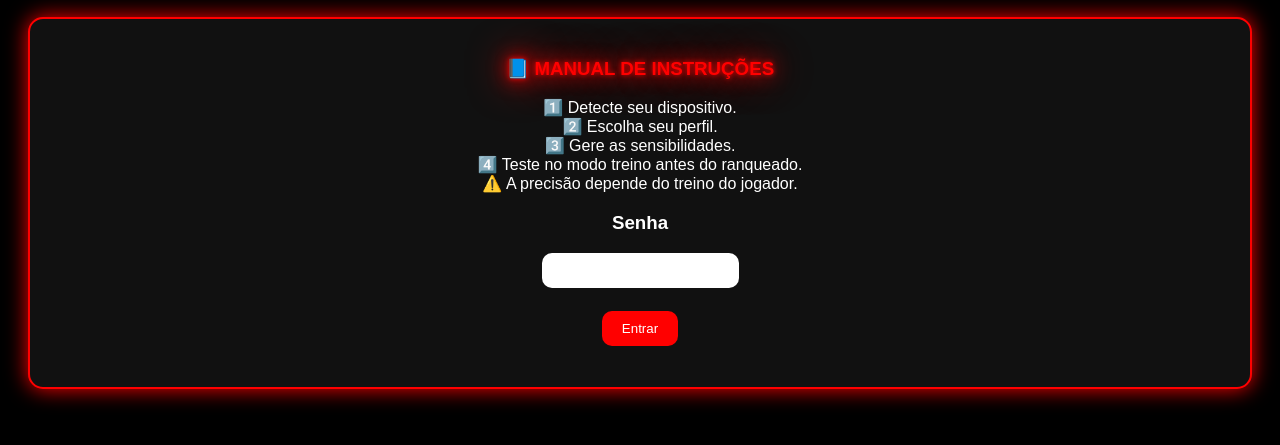
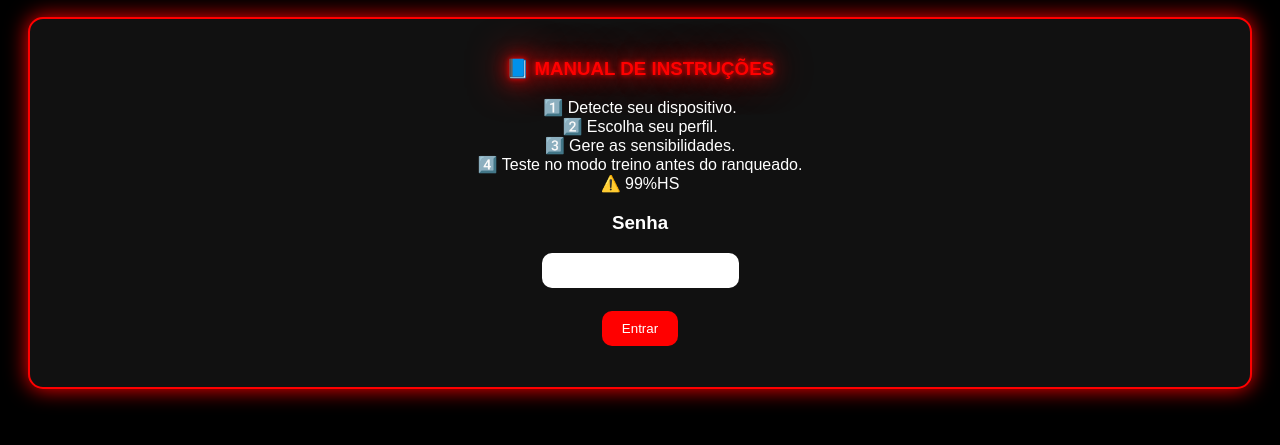
Before and after one commit to nobogyff-hash/aim-sensitivity-calculator, a plain HTML site: page index.html in a window 1280 px wide. Shown: the part 101-546 px from the top of the page. Drawn offline with Linux system fonts and the light colour scheme.

Commit message:
Atualizar o index.html

```diff
--- a/index.html
+++ b/index.html
@@ -65,7 +65,7 @@ input{
 2️⃣ Escolha seu perfil.<br>
 3️⃣ Gere as sensibilidades.<br>
 4️⃣ Teste no modo treino antes do ranqueado.<br>
-⚠️ A precisão depende do treino do jogador.
+             ⚠️ 99%HS
 </p>
 
 <h3>Senha</h3>
```
